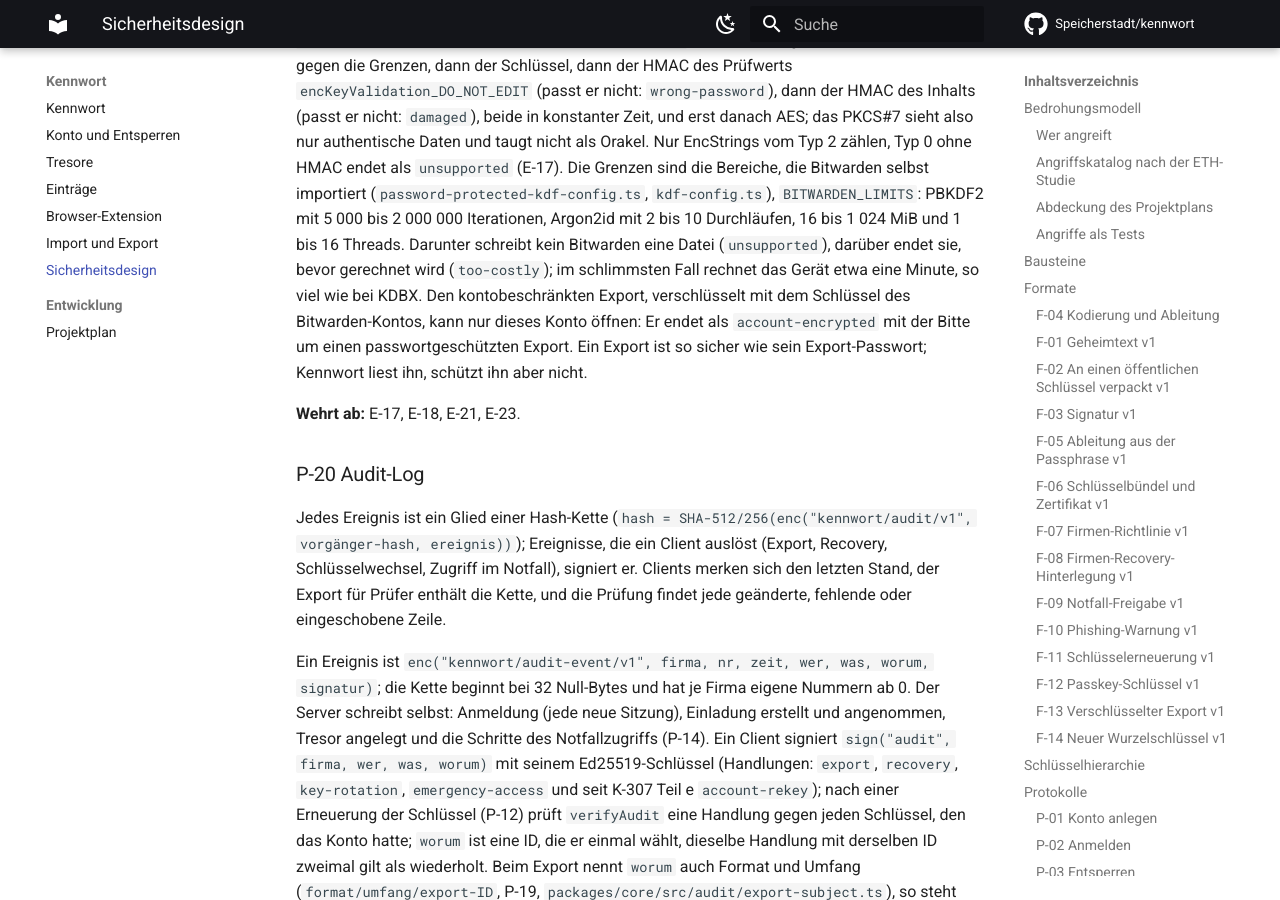
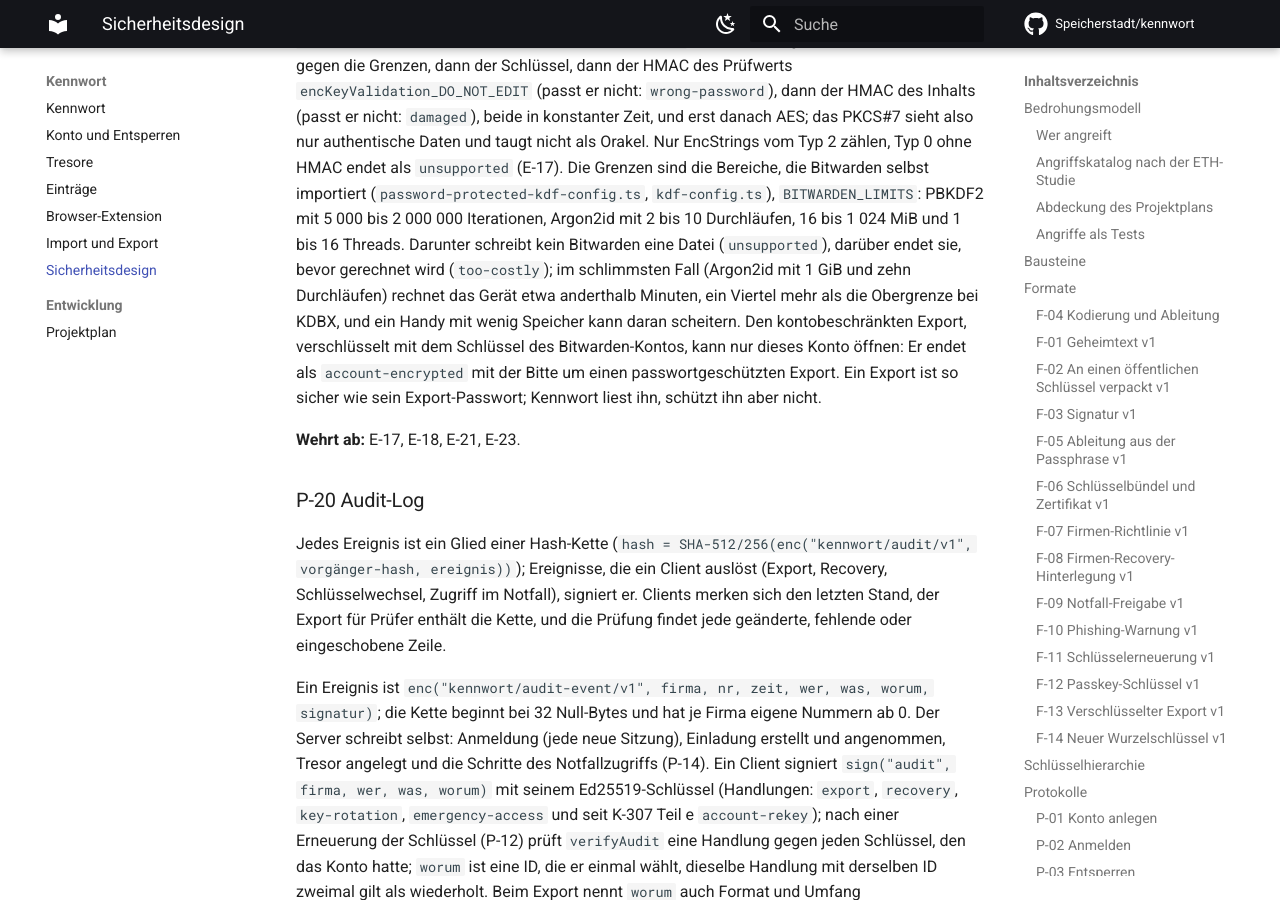
Before and after one commit to Speicherstadt/kennwort, an MkDocs documentation site: the page built from docs/sicherheitsdesign.md, in a window 1280 px wide and 900 px high, scrolled down 61272 px. Built offline with MkDocs 1.6.1 and Material for MkDocs 9.7.7, drawn with Linux system fonts in a browser that asks for light colours; comment, search, counter and statistics services are not loaded.

Commit message:
Doku: Bitwarden-Export im schlimmsten Fall etwa anderthalb Minuten (#88)
The review of #86 measured Argon2id at 1 GiB with ten passes at about
90 s with noble, a quarter over the KDBX cap, and noted low-memory phones
may fail. The docs said "about a minute".


Claude-Session: https://claude.ai/code/session_01Y3rdfXnaqLdfwSre65bgwT

Co-authored-by: Claude <noreply@anthropic.com>

```diff
--- a/docs/sicherheitsdesign.md
+++ b/docs/sicherheitsdesign.md
@@ -2189,7 +2189,9 @@ HMAC endet als `unsupported` (E-17). Die Grenzen sind die Bereiche, die Bitwarde
 (`password-protected-kdf-config.ts`, `kdf-config.ts`), `BITWARDEN_LIMITS`: PBKDF2 mit 5 000 bis
 2 000 000 Iterationen, Argon2id mit 2 bis 10 Durchläufen, 16 bis 1 024 MiB und 1 bis 16 Threads.
 Darunter schreibt kein Bitwarden eine Datei (`unsupported`), darüber endet sie, bevor gerechnet
-wird (`too-costly`); im schlimmsten Fall rechnet das Gerät etwa eine Minute, so viel wie bei KDBX.
+wird (`too-costly`); im schlimmsten Fall (Argon2id mit 1 GiB und zehn Durchläufen) rechnet das
+Gerät etwa anderthalb Minuten, ein Viertel mehr als die Obergrenze bei KDBX, und ein Handy mit
+wenig Speicher kann daran scheitern.
 Den kontobeschränkten Export, verschlüsselt mit dem Schlüssel des Bitwarden-Kontos, kann nur
 dieses Konto öffnen: Er endet als `account-encrypted` mit der Bitte um einen passwortgeschützten
 Export. Ein Export ist so sicher wie sein Export-Passwort; Kennwort liest ihn, schützt ihn aber
```
Also changed, not shown: docs/plan.md (+1 -1 lines).
